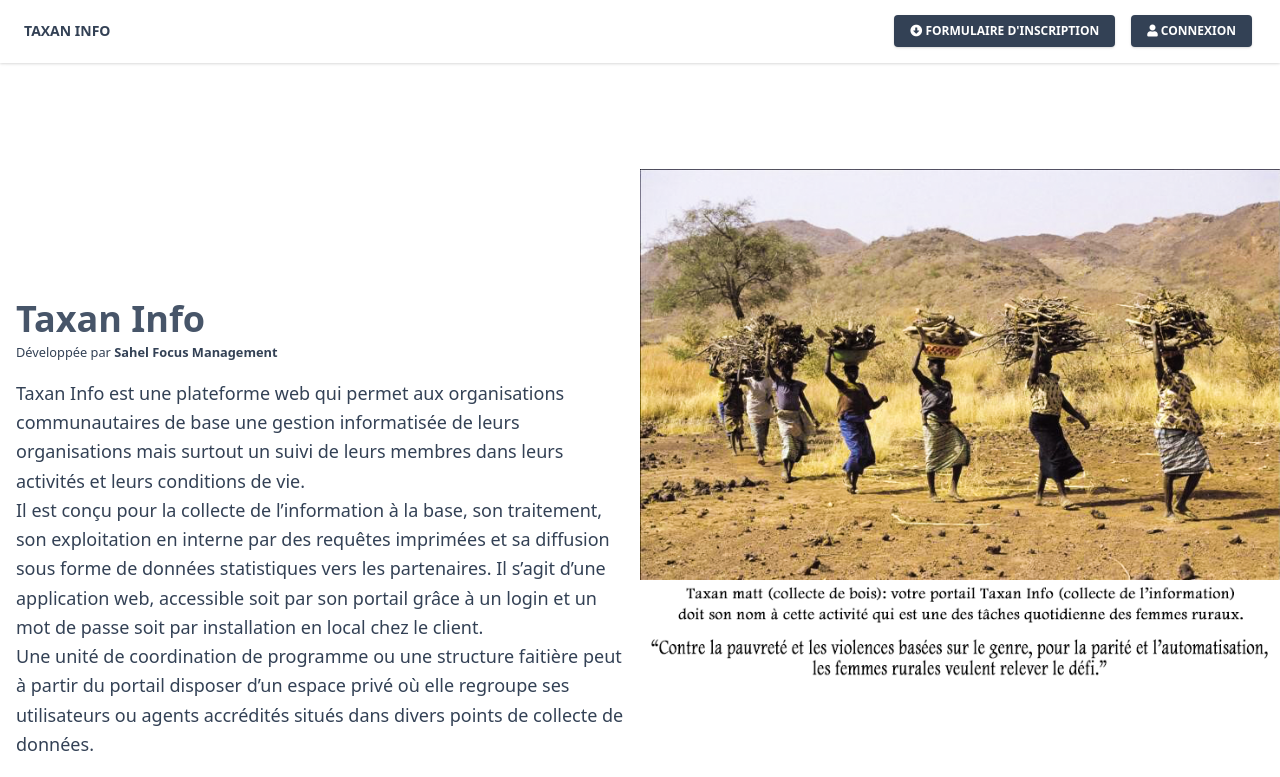
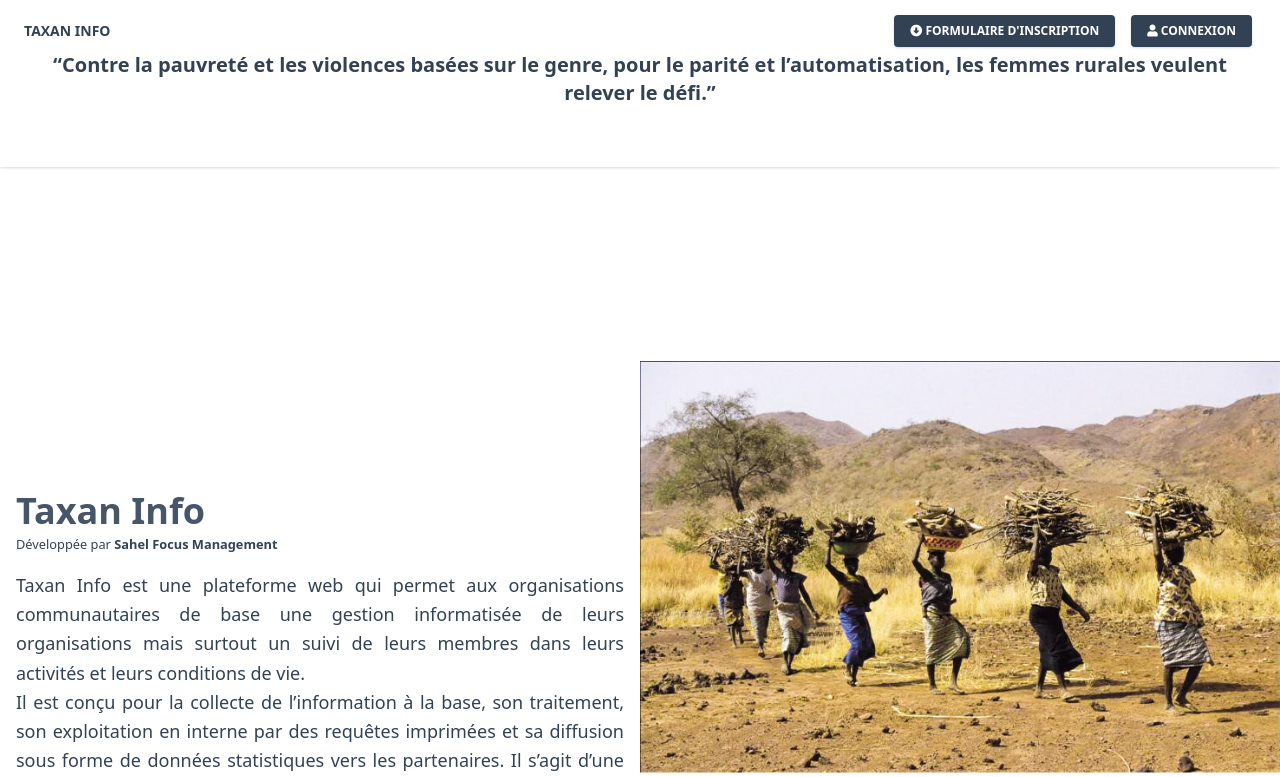
Before and after one commit to MamadouSadio/taxan, a Next.js app: page / in a window 1280 px wide. Shown: the top 777 px of the page. Built offline with nearby package versions, Linux system fonts and the light colour scheme.

Commit message:
SET UP 4

```diff
--- a/components/Navbars/IndexNavbar.js
+++ b/components/Navbars/IndexNavbar.js
@@ -112,9 +112,24 @@ export default function Navbar(props) {
 
             </ul>
           </div>
+          <div className="text-center text-xl font-bold text-blueGray">
+            <p>“Contre la pauvreté et les violences basées sur le genre, pour le parité et        l’automatisation,
+            les femmes rurales veulent relever le défi.”</p>
+          </div>
+        <br className="my-6 border-blueGray-300" />
+        <br className="my-6 border-blueGray-300" />
         </div>
       </nav>
-      <hr className="my-6 border-blueGray-300" />
+
+        <hr className="my-6 border-blueGray-300" />
+        <br className="my-6 border-blueGray-300" />
+        <br className="my-6 border-blueGray-300" />
+        <br className="my-6 border-blueGray-300" />
+        <br className="my-6 border-blueGray-300" />
+        <br className="my-6 border-blueGray-300" />
+        <br className="my-6 border-blueGray-300" />
+        <br className="my-6 border-blueGray-300" />
+        <br className="my-6 border-blueGray-300" />
         <br className="my-6 border-blueGray-300" />
         <br className="my-6 border-blueGray-300" />
         <br className="my-6 border-blueGray-300" />
@@ -122,6 +137,7 @@ export default function Navbar(props) {
         <br className="my-6 border-blueGray-300" />
 
 
+
     </>
   );
 }
--- a/pages/index.js
+++ b/pages/index.js
@@ -29,7 +29,7 @@ export default function Index() {
               <br className="my-6 border-blueGray-300" />
 
 
-              <p className="mt-4 text-lg leading-relaxed text-black-500">
+              <p className="mt-4 text-lg leading-relaxed text-black-500 text-justify">
                 Taxan Info est une plateforme web qui permet aux organisations communautaires de base une gestion informatisée de leurs organisations mais surtout un suivi de leurs membres dans leurs activités et leurs conditions de vie. <br/>
                 Il est conçu pour la collecte de l’information à la base, son traitement, son exploitation en interne par des requêtes imprimées  et sa diffusion sous forme de données statistiques vers les partenaires. Il s’agit d’une  application web, accessible soit par son portail grâce à un login et un mot de passe soit par installation en local chez le client.<br/> Une unité de coordination de programme ou une structure faitière peut à partir du portail disposer d’un espace privé où elle regroupe ses utilisateurs ou agents accrédités situés dans divers points de collecte de données.
               </p>
@@ -49,10 +49,7 @@ export default function Index() {
           src="/img/taxan/Land-in-Zim.png"
           alt="..."
           data-bs-toggle="popover" title="Taxan matt (collecte de bois): Votre portail Taxan Info (collecte de l’information)
-          doit son nom à cette activité qui est une tâches quotidienne des femmes ruraux.
-
-          “Contre la pauvreté et les violences basées sur le genre, pour le parité et l’automatisation,
-          les femmes rurales veulent relever le défi.”" data-bs-content=""/>
+          doit son nom à cette activité qui est une tâches quotidienne des femmes ruraux." data-bs-content=""/>
 
         <br className="my-6 border-blueGray-300" />
         <br className="my-6 border-blueGray-300" />
```
Also changed, not shown: public/img/taxan/Land-in-Zim.png.
